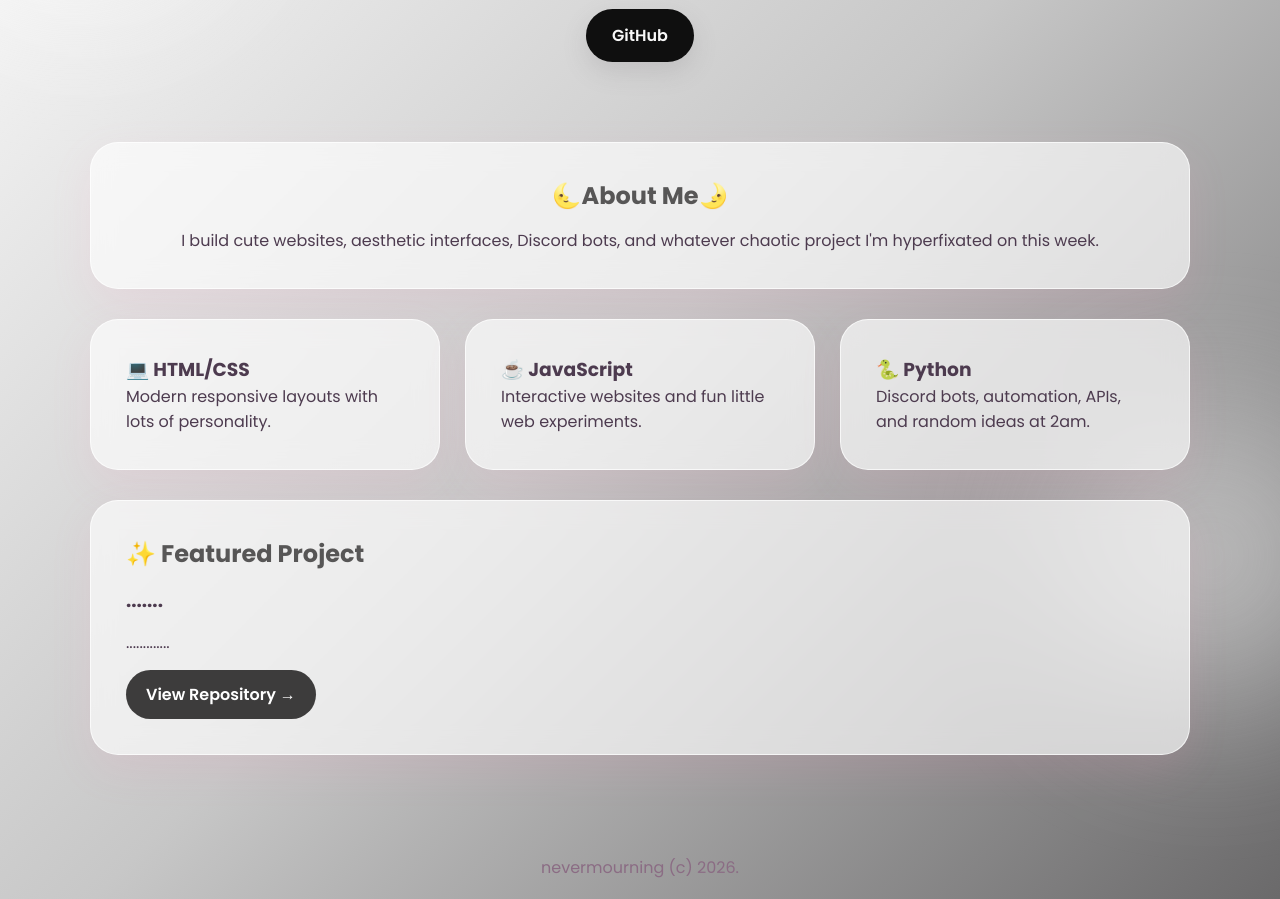
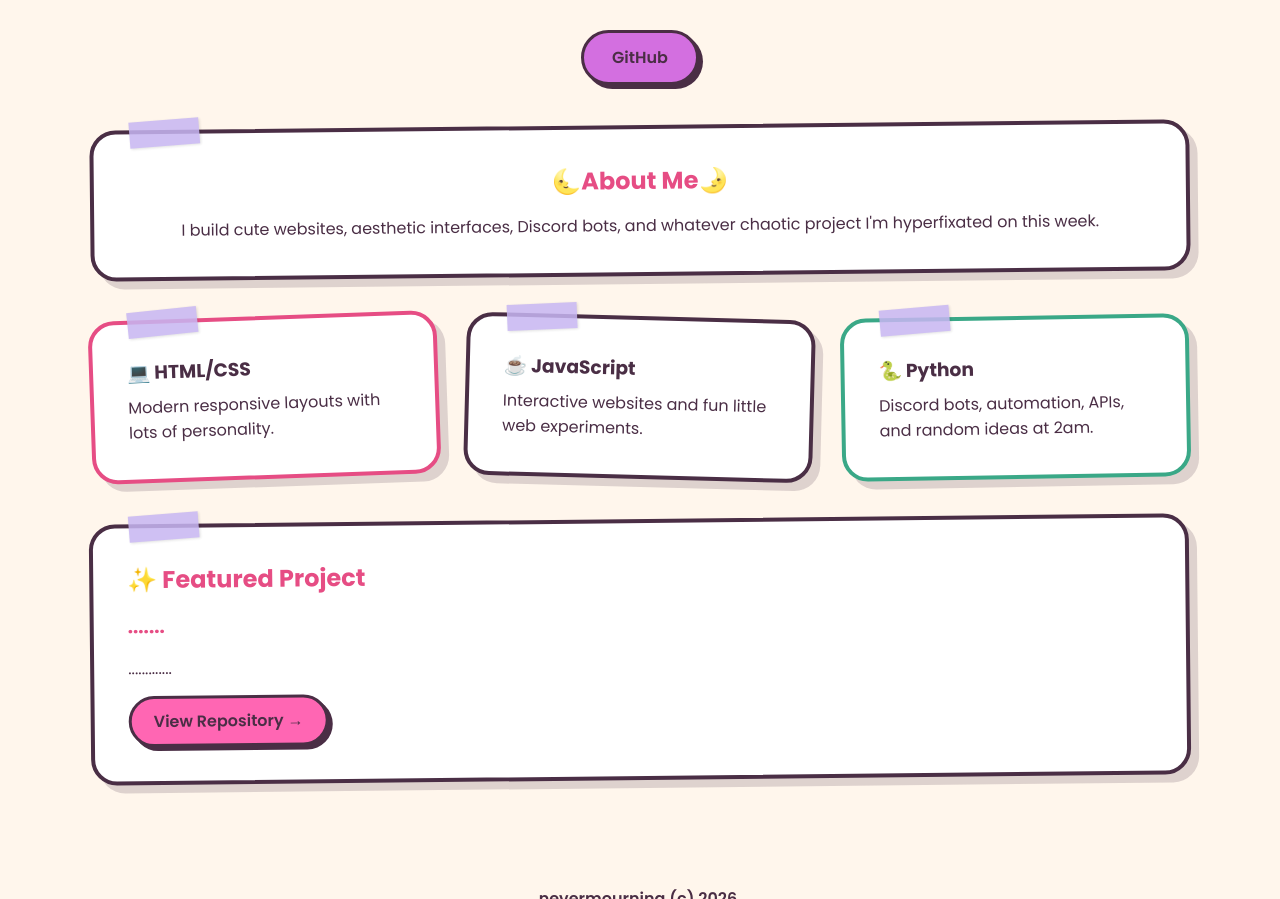
Before and after one commit to nevermourning/nevermourning.github.io, a plain HTML site: page index.html in a window 1280 px wide. Shown: the part 214-1113 px from the top of the page. Drawn offline with Linux system fonts and the light colour scheme.

Commit message:
Update style.css

```diff
--- a/style.css
+++ b/style.css
@@ -4,85 +4,107 @@
     box-sizing:border-box;
 }
 
+:root{
+
+    --paper:#fff6ec;
+    --bubblegum:#ff6fa0;
+    --bubblegum-deep:#e64d84;
+    --mint:#d36fe0;
+    --yellow:#ff66b3;
+    --lavender:#c7b6f2;
+    --ink:#4a2e45;
+    --outline:#ffffff;
+}
+
 body{
 
     font-family:Poppins,sans-serif;
 
-    background:linear-gradient(135deg,#fcfcfc,#c7c7c7,#696869);
+    background:var(--paper);
 
-    color:#4d3b4f;
+    background-image:
+        radial-gradient(var(--bubblegum) 1.5px, transparent 1.5px),
+        radial-gradient(var(--mint) 1.5px, transparent 1.5px);
+
+    background-size:40px 40px;
+    background-position:0 0, 20px 20px;
+
+    background-attachment:fixed;
+
+    color:var(--ink);
 
     min-height:100vh;
 
     overflow-x:hidden;
 }
 
-.blob{
-
-    position:fixed;
-    border-radius:50%;
-    filter:blur(80px);
-    opacity:.45;
-    z-index:-1;
-}
-
-.blob1{
-
-    width:350px;
-    height:350px;
-
-    background:#fcfcfc;
-
-    top:-120px;
-    left:-100px;
-}
-
-.blob2{
-
-    width:300px;
-    height:300px;
-
-    background:#f7f7f7;
-
-    bottom:-120px;
-    right:-80px;
-}
-
 header{
 
     text-align:center;
 
-    padding:80px 20px;
+    padding:70px 20px 40px;
 }
 
 .profile img{
 
-    width:160px;
-    height:160px;
+    width:150px;
+    height:150px;
 
     border-radius:50%;
 
-    border:6px solid white;
+    border:6px solid var(--outline);
 
-    box-shadow:0 10px 35px rgba(128, 127, 127, 0.4);
+    outline:4px dashed var(--bubblegum);
+    outline-offset:6px;
 
-    margin-bottom:20px;
+    box-shadow:6px 6px 0 rgba(74,46,69,.15);
+
+    margin-bottom:26px;
+
+    transform:rotate(-3deg);
 }
 
 h1{
 
+    font-family:"Fredoka",Poppins,sans-serif;
+
     font-size:3rem;
+    font-weight:700;
 
-    color:#424141;
+    color:var(--ink);
+
+    display:inline-block;
+
+    background:var(--yellow);
+
+    padding:6px 22px;
+
+    border-radius:16px;
+
+    border:4px solid var(--ink);
+
+    box-shadow:6px 6px 0 var(--bubblegum-deep);
+
+    transform:rotate(-1.5deg);
 }
 
-header p{
+header .tagline{
 
-    margin:15px auto;
+    margin:26px auto 0;
 
     max-width:500px;
 
-    font-size:1.1rem;
+    font-size:1.05rem;
+    font-weight:500;
+}
+
+.tagline .dot{
+
+    color:var(--bubblegum-deep);
+
+    font-weight:700;
+
+    padding:0 4px;
 }
 
 .buttons{
@@ -100,28 +122,28 @@ header p{
 
     text-decoration:none;
 
-    background:rgb(15, 15, 15);
+    background:var(--mint);
 
-    color:#f8f8f8;
+    color:var(--ink);
 
-    padding:14px 26px;
+    padding:12px 28px;
 
     border-radius:999px;
 
     font-weight:600;
 
-    transition:.25s;
+    border:3px solid var(--ink);
 
-    box-shadow:0 10px 25px rgba(109, 108, 109, 0.18);
+    box-shadow:4px 4px 0 var(--ink);
+
+    transition:.15s;
 }
 
 .buttons a:hover{
 
-    transform:translateY(-5px);
+    transform:translate(-2px,-2px);
 
-    background:#e6e3e4;
-
-    color:rgb(24, 23, 23);
+    box-shadow:6px 6px 0 var(--ink);
 }
 
 main{
@@ -131,31 +153,58 @@ main{
 
     display:flex;
     flex-direction:column;
-    gap:30px;
+    gap:40px;
 
-    padding-bottom:60px;
+    padding-bottom:70px;
 }
 
 .card{
 
-    background:rgba(255,255,255,.65);
+    background:#fff;
 
-    backdrop-filter:blur(12px);
+    border:4px solid var(--ink);
 
-    border:1px solid rgba(255,255,255,.7);
+    border-radius:26px;
 
-    border-radius:28px;
+    padding:34px;
 
-    padding:35px;
+    box-shadow:8px 8px 0 rgba(74,46,69,.18);
 
-    box-shadow:0 15px 40px rgba(255,150,190,.12);
+    position:relative;
+
+    transform:rotate(-.6deg);
+}
+
+.card:nth-of-type(2){ transform:rotate(.5deg); }
+
+.card::after{
+
+    content:"";
+
+    position:absolute;
+
+    top:-14px;
+    left:36px;
+
+    width:70px;
+    height:26px;
+
+    background:var(--lavender);
+
+    opacity:.85;
+
+    transform:rotate(-4deg);
+
+    box-shadow:1px 1px 3px rgba(0,0,0,.15);
 }
 
 .card h2{
 
+    font-family:"Fredoka",Poppins,sans-serif;
+
     margin-bottom:15px;
 
-    color:#575656;
+    color:var(--bubblegum-deep);
 }
 
 .grid{
@@ -164,17 +213,28 @@ main{
 
     grid-template-columns:repeat(auto-fit,minmax(220px,1fr));
 
-    gap:25px;
+    gap:26px;
 }
 
 .grid .card{
 
-    transition:.25s;
+    transition:.2s;
 }
+
+.grid .card:nth-child(1){ border-color:var(--bubblegum-deep); transform:rotate(-2deg); }
+.grid .card:nth-child(2){ border-color:var(--ink); transform:rotate(1.5deg); }
+.grid .card:nth-child(3){ border-color:#3aa887; transform:rotate(-1deg); }
 
 .grid .card:hover{
 
-    transform:translateY(-8px) rotate(-1deg);
+    transform:translateY(-6px) scale(1.03);
+}
+
+.grid .card h3{
+
+    font-family:"Fredoka",Poppins,sans-serif;
+
+    margin-bottom:8px;
 }
 
 .project{
@@ -184,43 +244,100 @@ main{
     gap:15px;
 }
 
+.project h3{
+
+    font-family:"Fredoka",Poppins,sans-serif;
+
+    color:var(--bubblegum-deep);
+}
+
 .project a{
 
     width:max-content;
 
     text-decoration:none;
 
-    color:white;
+    color:var(--ink);
 
-    background:#3d3c3c;
+    background:var(--yellow);
 
-    padding:12px 20px;
+    padding:10px 22px;
 
     border-radius:999px;
 
     font-weight:600;
+
+    border:3px solid var(--ink);
+
+    box-shadow:4px 4px 0 var(--ink);
+
+    transition:.15s;
+}
+
+.project a:hover{
+
+    transform:translate(-2px,-2px);
+
+    box-shadow:6px 6px 0 var(--ink);
+}
+
+.cut-divider{
+
+    display:flex;
+    align-items:center;
+    justify-content:center;
+    gap:10px;
+
+    padding:0 0 30px;
+
+    color:var(--bubblegum-deep);
+}
+
+.cut-divider .scissors{
+
+    font-size:1.1rem;
+
+    transform:rotate(90deg);
+}
+
+.cut-divider .dashes{
+
+    flex:0 1 260px;
+
+    height:0;
+
+    border-top:3px dashed var(--bubblegum-deep);
 }
 
 footer{
 
     text-align:center;
 
-    padding:40px;
+    padding:36px;
 
-    color:#8b6c84;
+    font-weight:600;
+
+    font-family:"Fredoka",Poppins,sans-serif;
+
+    color:var(--ink);
 }
 
 @media(max-width:700px){
 
 h1{
 
-font-size:2.2rem;
+font-size:2rem;
 
 }
 
 .card{
 
-padding:25px;
+padding:24px;
+}
+
+.cut-divider .dashes{
+
+flex-basis:140px;
 
 }
 
```
